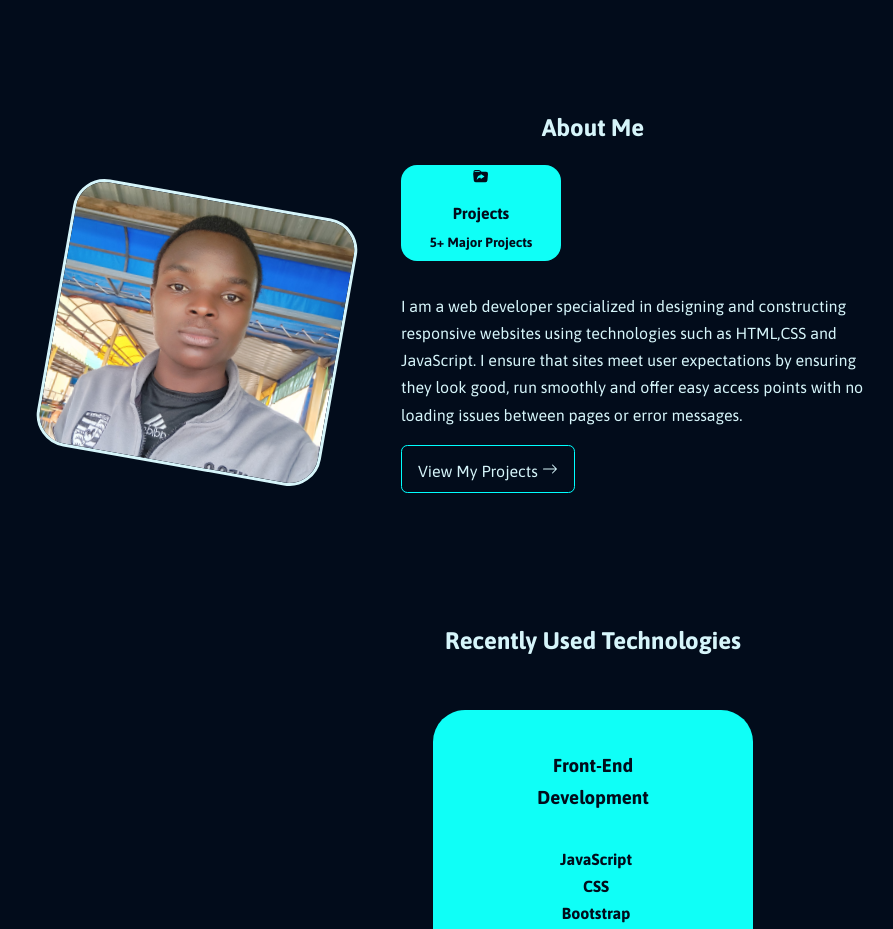
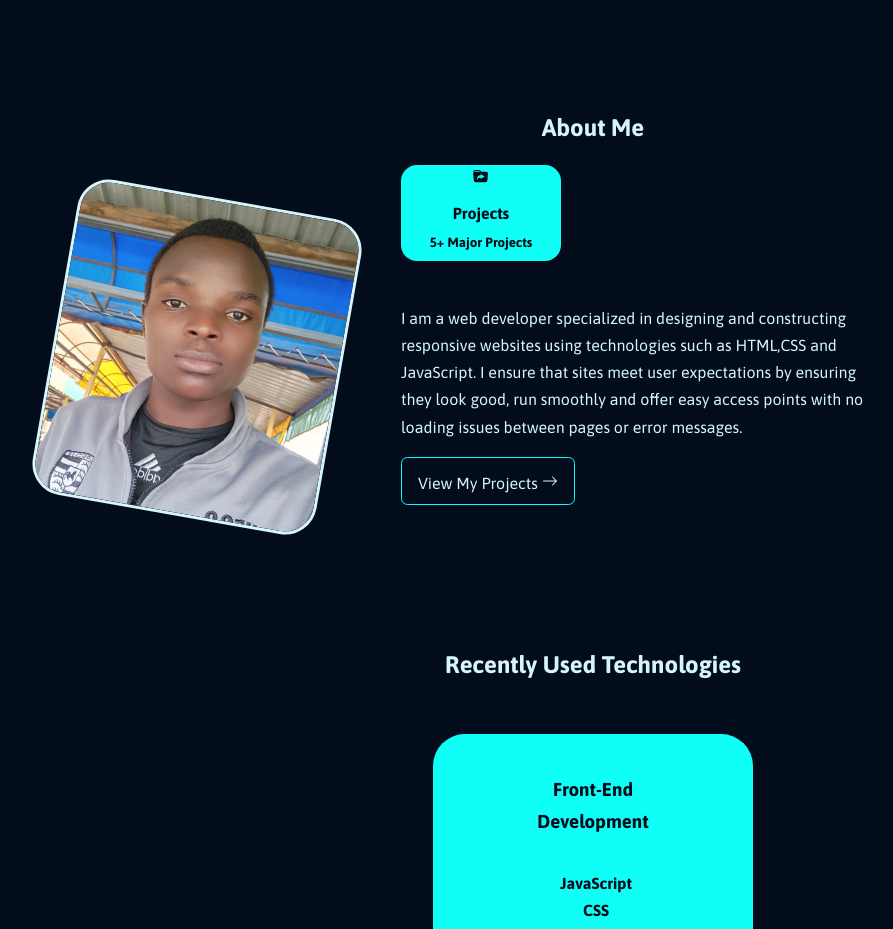
Before and after one commit to Roche001/roche-portfolio, a React (Create React App) app: page / in a window 1280 px wide. Shown: the part 820-1749 px from the top of the page, without its empty margins (47-940 px from the left). Built offline with nearby package versions, Linux system fonts and the light colour scheme; the HTML template or start-up script is replaced by a standard one; a web font is replaced by a local one.

Commit message:
update changes

```diff
--- a/src/components/about/About.css
+++ b/src/components/about/About.css
@@ -12,10 +12,12 @@ h2 {
   background: linear-gradient(25deg, transparent #00ffff);
   display: grid;
   margin-top: -4rem;
+  border: #00ffff;
 }
 .imgBx img {
   border-radius: 2rem;
   width: 18rem;
+  height: 20rem;
   border: solid;
   border-color: #0ffff7 solid;
   overflow: hidden;
@@ -27,7 +29,6 @@ h2 {
 }
 .imgBx img:hover {
   z-index: 1;
-
   color: #5d07e9;
   transform: scale(1.25);
   box-shadow: 0 25px 40px rgb(58, 86, 87);
```
